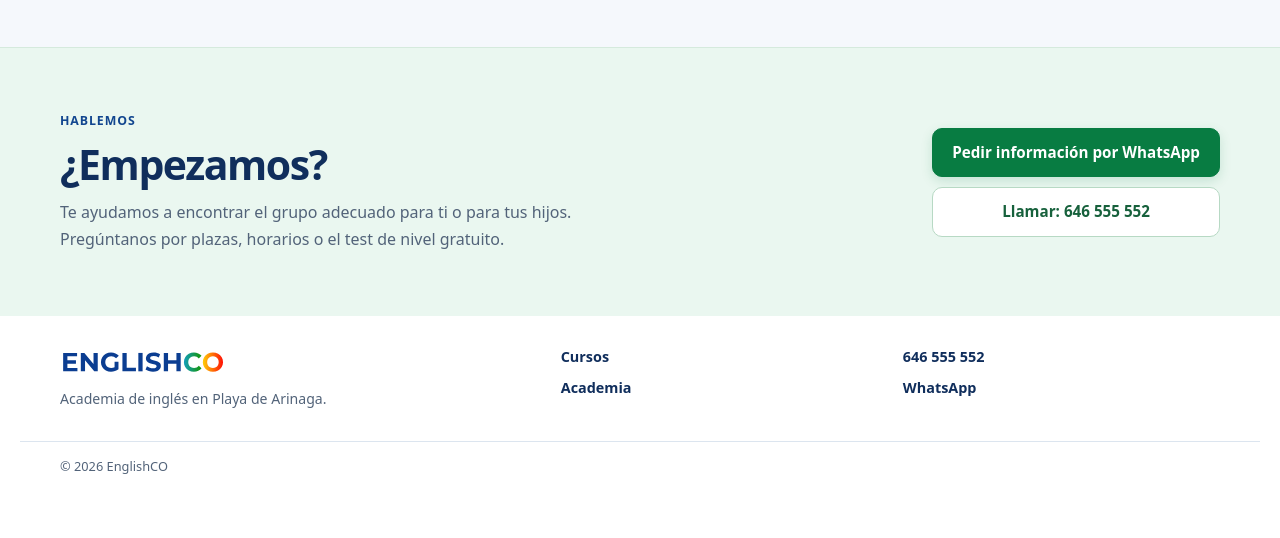
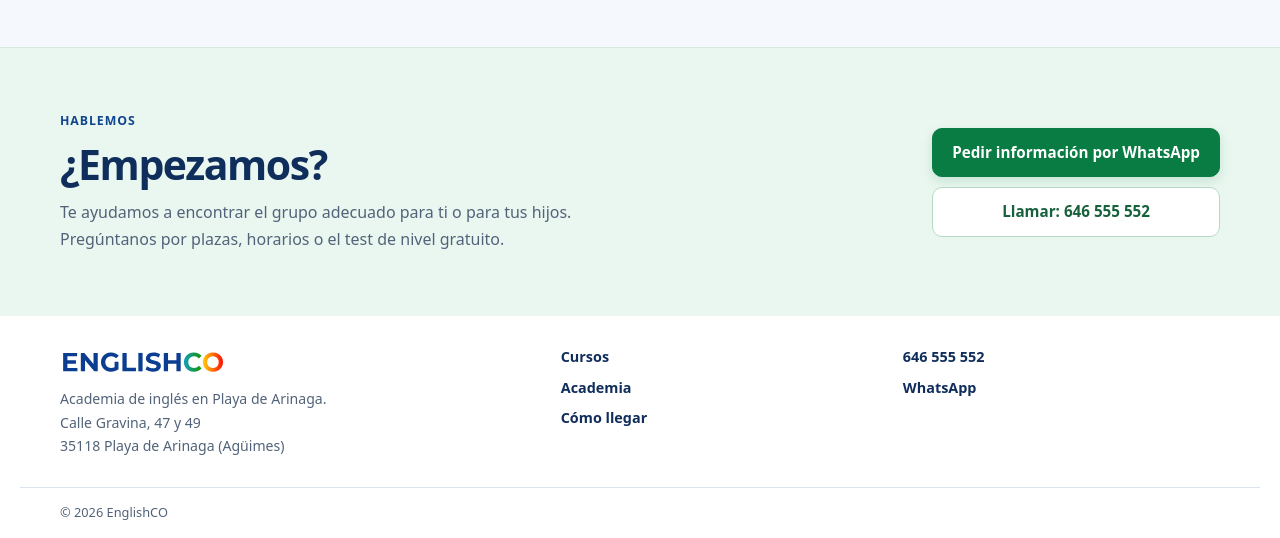
Before and after one commit to dixonbruce/englishco, a Jekyll site: the page built from index.html, in a window 1280 px wide and 900 px high, scrolled down 2045 px, cut to the strip 362-900 px from the top of the window. Built offline with Jekyll 4.4.1, drawn with Linux system fonts in a browser that asks for light colours; before the commit the page ends 2898 px from its top, so only the background shows below that.

Commit message:
Update footer with address and directions link
Added address and directions link to footer.

```diff
--- a/_includes/home-footer.html
+++ b/_includes/home-footer.html
@@ -1,7 +1,7 @@
 <footer class="ec-footer">
   <div class="ec-shell ec-footer-inner">
-    <div><a href="{{ page.url | relative_url }}"><img src="{{ '/images/logo-summer.svg' | relative_url }}" alt="EnglishCO" width="180" height="36"></a><p>Academia de inglés en Playa de Arinaga.</p></div>
-    <nav aria-label="Enlaces del pie de página"><a href="#cursos">Cursos</a><a href="{{ '/academia.html' | relative_url }}">Academia</a></nav>
+    <div><a href="{{ page.url | relative_url }}"><img src="{{ '/images/logo-summer.svg' | relative_url }}" alt="EnglishCO" width="180" height="36"></a><p>Academia de inglés en Playa de Arinaga.<br>Calle Gravina, 47 y 49<br>35118 Playa de Arinaga (Agüimes)</p></div>
+    <nav aria-label="Enlaces del pie de página"><a href="#cursos">Cursos</a><a href="{{ '/academia.html' | relative_url }}">Academia</a><a href="https://www.google.com/maps/dir/?api=1&amp;destination=English+CO%2C+Calle+Gravina%2C+47+y+49%2C+35118+Playa+de+Arinaga%2C+Ag%C3%BCimes%2C+Espa%C3%B1a&amp;destination_place_id=ChIJAYBvLNGhQAwRMjxWshotRVI" target="_blank" rel="noopener">Cómo llegar</a></nav>
     <div><a href="tel:+34646555552">646 555 552</a><a href="https://wa.me/34646555552" target="_blank" rel="noopener">WhatsApp</a></div>
   </div>
   <div class="ec-shell ec-footer-bottom">&copy; {{ site.time | date: '%Y' }} EnglishCO</div>
```
